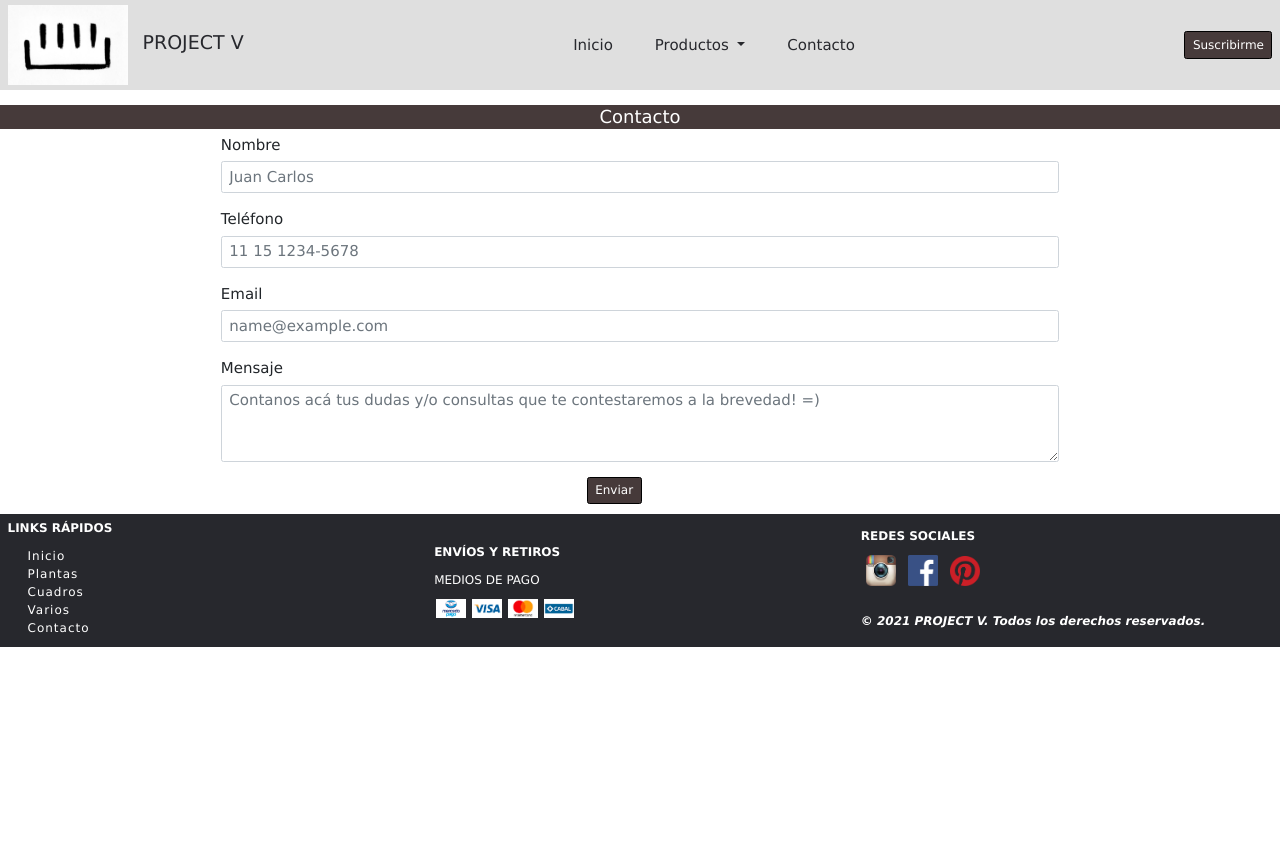
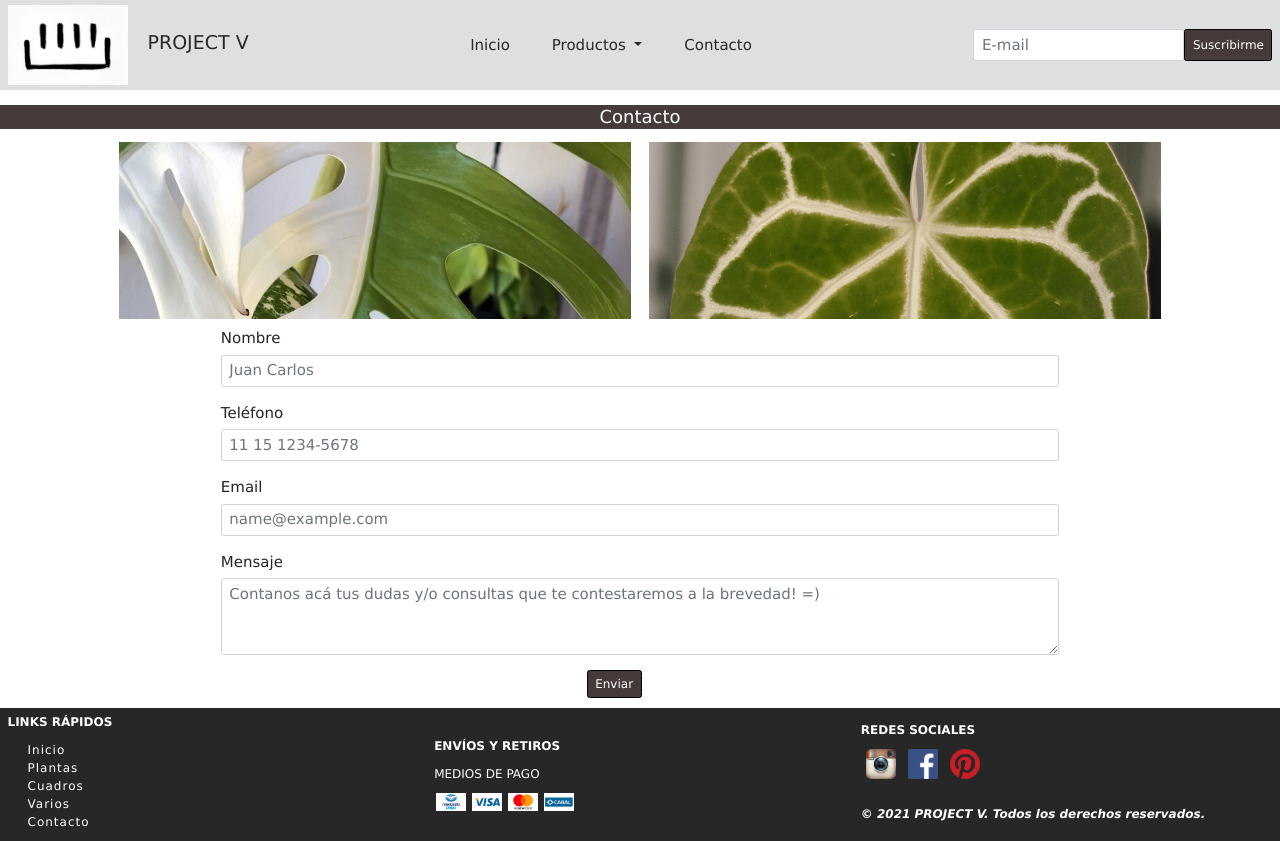
Before and after one commit to hfer90/Project-V, a website: page src/paginas/contacto.html in a window 1280 px wide. Before the commit the page ends 800 px from the top, so only its background shows below. Drawn offline with nearby package versions, Linux system fonts and the light colour scheme.

Commit message:
suscripción nav, imagenes contacto

```diff
--- a/scss/base/_listas.scss
+++ b/scss/base/_listas.scss
@@ -6,7 +6,7 @@ $size-proj:
 ;
 
 $colors-proj:
-#27282d
+rgb(39, 39, 39)
 white
 #606734
 #463a3a
--- a/scss/components/_header.scss
+++ b/scss/components/_header.scss
@@ -12,7 +12,7 @@
     font-family: Verdana, Geneva, Tahoma, sans-serif;
     font-size: nth($size-proj, 1);
     color: nth($colors-proj, 1);
-    margin-left: 15px;
+    margin-left: 20px;
 }
 
 @media screen and (max-width: 768px) {
@@ -23,6 +23,7 @@
     width: 100px;
   }
 }
+
 
 .navbar-toggler {
     background-color: nth($colors-proj, 4);
@@ -87,10 +88,14 @@ background-color: nth($colors-proj, 5);
   margin-bottom: 3px;
 }
 
+.logo-carrito {
+  width: 25px;
+  margin-right: 15px;
+}
+
 .btn {
   background-color: nth($colors-proj, 4);
   color: nth($colors-proj, 2);
-
   display: block;
   font-size: nth($size-proj, 4);
   border: 1.5px solid black;
--- a/scss/components/_main.scss
+++ b/scss/components/_main.scss
@@ -43,3 +43,8 @@ a , p {
     font-size: nth($size-proj, 4);
 
 }
+
+.fotos-contacto {
+    width: 40%;
+    margin: 8px;
+}
--- a/src/paginas/contacto.html
+++ b/src/paginas/contacto.html
@@ -70,6 +70,9 @@
           </ul>
 
           <ul class="navbar-nav ms-auto">
+            <div class="col-auto">
+              <input type="email" class="form-control" placeholder="E-mail">
+            </div>
             <button class="btn suscribe">Suscribirme
             </button>
           </ul>
@@ -81,10 +84,15 @@
   <!-- Fin del header -->
 
   <!-- Comienzo del main -->
-  <main class="container-fluid p-0 m-20">
+  <main class="container-fluid p-0 mt-4">
 
     <div class="text-center mt-4">
       <h2 class="h2-proj">Contacto</h2>
+    </div>
+
+    <div class="text-center">
+      <img class="fotos-contacto" src="../img/carousel-1.jpeg"></img>
+      <img class="fotos-contacto" src="../img/carousel-2.jpg"></img>
     </div>
 
     <div class="container-fluid mb-4 col-md-8 col-12">
```
Also changed, not shown: index.html (+3 -0 lines), src/paginas/cuadros.html (+3 -0 lines), src/paginas/envios-y-retiros.html (+4 -1 lines), src/paginas/plantas.html (+3 -0 lines), src/paginas/varios.html (+3 -0 lines), css/style.css, 1 other file.
